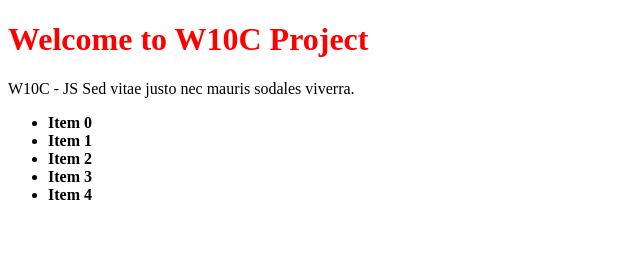
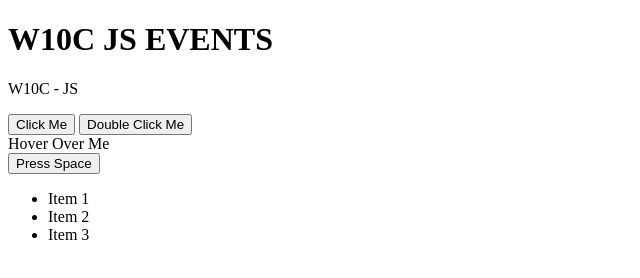
Before and after one commit to CodyP91/W10C, a plain HTML site: page index.html in a window 1280 px wide. Shown: the whole page, without its empty margins (0-640 px from the left). Drawn offline with Linux system fonts and the light colour scheme.

Commit message:
W10C Updates JS

```diff
--- a/index.html
+++ b/index.html
@@ -2,11 +2,16 @@
 <html lang="en">
 <head>
   <meta charset="UTF-8">
-  <title>W10C Project</title>
+  <title>W10C Javascript / Events</title>
 </head>
 <body>
-  <h1 id="title">Welcome to W10C Project</h1>
+  <h1 id="title">W10C JS EVENTS</h1>
   <p class="content">W10C - JS</p>
+  <button id="click-me">Click Me</button>
+<button id="double-click-me">Double Click Me</button>
+<div id="hover-me">Hover Over Me</div>
+<button id="press-space">Press Space</button>
+
   <ul>
     <li class="list-item">Item 1</li>
     <li class="list-item">Item 2</li>
--- a/js/app.js
+++ b/js/app.js
@@ -1,16 +1,26 @@
-let title = document.getElementById('title');
-title.style.color = '#ff0000';
+let clickMeButton = document.getElementById('click-me');
+let doubleClickMeButton = document.getElementById('double-click-me');
+let hoverMeDiv = document.getElementById('hover-me');
+let pressSpaceButton = document.getElementById('press-space');
 
-let content = document.querySelector('.content');
-content.innerText += ' Sed vitae justo nec mauris sodales viverra.';
+clickMeButton.addEventListener('click', function () {
+  clickMeButton.innerText = 'Clicked!';
+});
 
-let list = document.querySelector('ul');
-list.insertAdjacentHTML('beforeend', '<li class="list-item">Item 4</li>');
+doubleClickMeButton.addEventListener('dblclick', function () {
+  doubleClickMeButton.innerText = 'Double Clicked!';
+});
 
-let listItem = document.querySelector('.list-item');
-listItem.insertAdjacentHTML('beforebegin', '<li class="list-item">Item 0</li>');
+hoverMeDiv.addEventListener('mouseover', function () {
+  hoverMeDiv.innerText = 'Hovering!';
+});
 
-let listItems = document.querySelectorAll('.list-item');
-for (let i = 0; i < listItems.length; i++) {
-  listItems[i].style.fontWeight = 'bold';
-}
+hoverMeDiv.addEventListener('mouseout', function () {
+  hoverMeDiv.innerText = 'Hover Over Me';
+});
+
+pressSpaceButton.addEventListener('keydown', function (event) {
+  if (event.code === 'Space') {
+    pressSpaceButton.innerText = 'Space Pressed!';
+  }
+});
```
